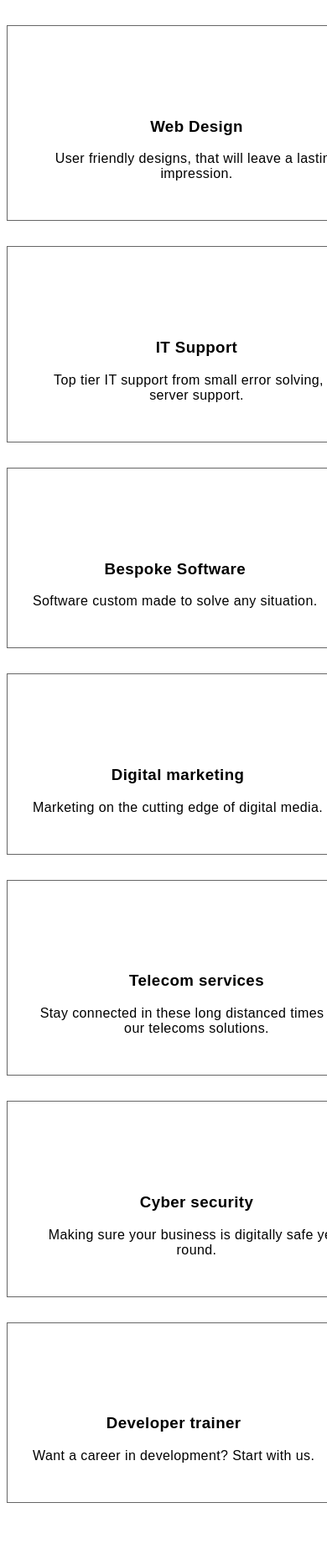
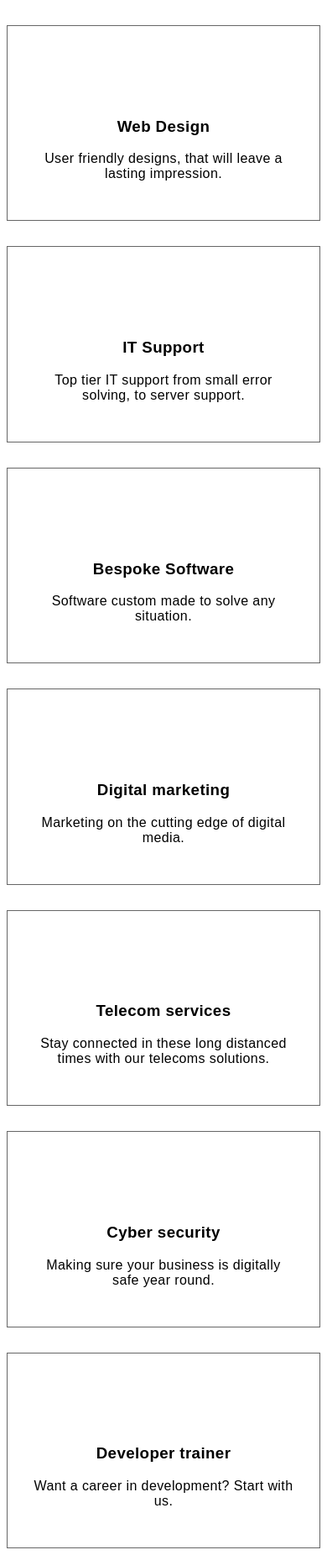
Before and after one commit to Pjard94/Netmatters, a PHP site: page /card_skeleton.html in a window 390 px wide; the page is wider, and only the part inside the window is pictured. Shown: that part at 84% size. Before the commit the page ends 1790 px from the top of that part, so only its background shows below. Run offline with PHP 8.4, Linux system fonts and the light colour scheme.

Commit message:
Added a lot of media query items

```diff
--- a/HTML_review/sass/absracts/_variables.scss
+++ b/HTML_review/sass/absracts/_variables.scss
@@ -27,13 +27,22 @@ $color-hover: #121419;
 
 $card-border: #666666;
 
+// the hover state colors for the news articles
 $news-art-alt1: #576C88;
 $news-art-alt2: #C42E2A;
 $news-art-alt3: #2A6EC6;
 
+//social media hover colours
 $fb-blue: #3B5998;
 $tw-blue: #00ACED;
 $in-blue: #0077B5;
 $sta-pink: #d93175;
 
+//form focus
 $news-focus: #5bbfde;
+
+//breakpoints
+$breakpoint-xs: 425px;
+$breakpoint-medium: 768px;
+$breakpoint-large: 992px;
+$breakpoint-xl: 1260px;
--- a/HTML_review/sass/components/_card.scss
+++ b/HTML_review/sass/components/_card.scss
@@ -2,7 +2,7 @@
 // individual card styling found on _card--individuals
 // card layout instructions
 .cards-div {
-    width: 100vw;
+    width: 100%;
     height: auto;
     align-self: center;
     align-content: center;
@@ -13,8 +13,8 @@
     display: flex;
     position: relative;
     flex-wrap: wrap;
-    padding: 0 -15px;
-    justify-content: space-evenly;
+    // justify-content: space-evenly;
+    width: 100%;
 }
 
 .card {
@@ -22,8 +22,7 @@
     border: 1px solid #666666;
     align-items: center;
     margin-top: 30px;
-    min-width: 453px;
-    max-width: 720px;
+    width: 100%;
     height: 290px;
     position: relative;
     text-align: center;
@@ -107,7 +106,7 @@
 //Media Queries
 @media screen and (max-width:600px) {
 .card {
-    width: 312px;
+    min-width: 312px;
     height: auto;
     padding: 30px;
 }
@@ -123,15 +122,15 @@
          flex-direction: none;
     }
 
-    .card--TS,
-    .card--WD,
-    .card--CS,
-    .card--DT {
-        height: 268px;
-    }
+    // .card--TS,
+    // .card--WD,
+    // .card--CS,
+    // .card--DT {
+    //     height: 268px;
+    // }
 }
 
-@media screen and (min-width:768px) {
+@media screen and (min-width:$breakpoint-medium) {
 
     .cards--section {
         width: 750px;
@@ -147,13 +146,14 @@
     }
 }
 
-@media screen and (min-width:992px) {
+@media screen and (min-width:$breakpoint-large) {
 
     .cards--section {
         display: flex;
         flex-wrap: wrap;
-        width: 970px;
+        width: 80vw;
         height: auto;
+        margin-left: 10vw;
     }
 
     .card--BS,
@@ -168,21 +168,24 @@
     .card--CS,
     .card--DT {
         width: 455px;
+        height: 312px;
     }
 }
 
-@media screen and (min-width:1260px) {
+@media screen and (min-width:$breakpoint-xl) {
 
     .cards--section {
         width: 1200px;
         height: auto;
+        flex-direction: row;
+        margin:auto;
     }
 
     .card--BS,
     .card--IT,
     .card--DM {
         width: 293px;
-        height: 356px;
+        height: 312px;
     }
 
     .card--TS,
--- a/HTML_review/sass/components/_culture.scss
+++ b/HTML_review/sass/components/_culture.scss
@@ -22,7 +22,7 @@
     grid-template-rows: 5;
     flex-wrap: wrap;
     padding-right: 70px;
-    max-width: 1170px;
+    width: 100%;
     height: auto;
     align-items: center;
     align-self: center;
@@ -70,16 +70,31 @@
 }
 
 //media queries
-@media screen and (min-width: 751px) {
 
+@media screen and (min-width:768px) {
 
-    .bg--image {
-    background-image: url();
-    background-repeat: no-repeat;
-    background-size: 500px 500px;
+}
+
+@media screen and (min-width:992px) {
+
+    .culture--container {
+        background: url(../Assets/about.png) $background-color-primary;
+        background-repeat: no-repeat;
+        background-position: right;
+    }
+
+    .culture {
+        width: 970px;
+        height: 393px;
+    }
+
+}
+
+@media screen and (min-width:$breakpoint-xl) {
+
+    .culture {
+        width: 1170px;
+        height: 453px;
+        margin: auto;
     }
 }
-
-@media screen and (min-width: 975px) {
-
-}
--- a/HTML_review/sass/components/_footer.scss
+++ b/HTML_review/sass/components/_footer.scss
@@ -85,14 +85,25 @@ footer i {
 
 //Media Queries
 
-@media screen and (max-width:992px) {
+@media screen and (max-width:600px) {
+    .row--f {
+    flex-direction: column;
+    }
+}
+
+@media screen and (min-width:$breakpoint-medium) {
     .column {
         flex: 50%;
     }
 }
 
-@media screen and (max-width:600px) {
+@media screen and (min-width:$breakpoint-xl) {
     .row--f {
-    flex-direction: column;
+        width: 1170px;
+        margin: auto;
+    }
+
+    .column {
+        flex: 25%;
     }
 }
--- a/HTML_review/sass/components/_header.scss
+++ b/HTML_review/sass/components/_header.scss
@@ -55,6 +55,7 @@
     text-align: center;
     align-items: center;
     margin-left: 5px;
+    flex-direction: column;
 }
 
 .menu-button:link,
--- a/HTML_review/sass/components/_latest.scss
+++ b/HTML_review/sass/components/_latest.scss
@@ -117,17 +131,54 @@
     background-color: $news-art-alt3;
 }
 
-@media screen and (min-width: 768px) {
+@media screen and (min-width: $breakpoint-medium) {
+
+    .latest--title {
+        width: 720px;
+    }
+
+    .news-article,
+    .news-article img {
+        width: 345px;
+    }
 
     .n--a3 {
         display: none;
     }
 }
 
-@media screen and (min-width: 1260px) {
+@media screen and (min-width: $breakpoint-large) {
+
+    .latest--title {
+        width: 940px;
+    }
+
+    .latest--container {
+        width: 970px;
+        margin: auto;
+    }
+}
+
+@media screen and (min-width: $breakpoint-xl) {
+
+    .latest--title {
+        width: 1170px;
+    }
+
+    .latest--container {
+        width: 1200px;
+        height: auto;
+        margin: auto;
+    }
 
     .n--a3 {
         display: unset;
     }
 
+    .news-article,
+    .news-article img {
+        width: 370px;
+    }
+
+
 }
--- a/HTML_review/sass/components/_news.scss
+++ b/HTML_review/sass/components/_news.scss
@@ -5,6 +5,7 @@
     background-color: $background-color-footer;
     width: 100%;
     height: auto;
+    align-content: center;
 }
 
 .row--n {
@@ -12,6 +13,7 @@
     flex-wrap: wrap;
     font-size: $primary-fontsize;
     padding: 30px;
+    margin: auto;
 }
 
 .Newsletter h2 {
@@ -32,7 +34,7 @@
 .entry label,
 .entry input {
     display: block;
-    width: 45vw;
+    width: 45%;
     height: auto;
 }
 
@@ -92,3 +94,25 @@ outline: none;
     min-width: 376px;
     height: 47px;
 }
+
+@media screen and (min-width:$breakpoint-xl) {
+
+    .row--n {
+        width: 1170px;
+        height: auto;
+        margin: auto;
+    }
+
+    .entry {
+        width: 50%;
+        padding: none;
+        margin: none;
+    }
+
+    #name,
+    #email {
+        width: 540px;
+        margin: none;
+        padding: none;
+    }
+}
--- a/HTML_review/sass/components/_slider.scss
+++ b/HTML_review/sass/components/_slider.scss
@@ -13,8 +13,8 @@
 // the text area rules
 .slider--text {
     display: flex;
-    grid-template-columns: 1;
-    grid-template-rows: 3;
+    // grid-template-columns: 1;
+    // grid-template-rows: 3;
     justify-content: center;
     align-items: center;
     flex-direction: column;
@@ -50,3 +50,12 @@
 .design-button:hover {
     background-color: $fill-des-dev-dar;
 }
+
+
+@media screen and (min-width:$breakpoint-xl) {
+
+    .slider--text {
+        width: 1170px;
+        // height: 246px;
+    }
+}
--- a/HTML_review/sass/style.css
+++ b/HTML_review/sass/style.css
@@ -390,8 +393,7 @@ body {
   border: 1px solid #666666;
   align-items: center;
   margin-top: 30px;
-  min-width: 453px;
-  max-width: 720px;
+  width: 100%;
   height: 290px;
   position: relative;
   text-align: center;
@@ -467,7 +469,7 @@ body {
 
 @media screen and (max-width: 600px) {
   .card {
-    width: 312px;
+    min-width: 312px;
     height: auto;
     padding: 30px;
   }
```
Also changed, not shown: other parts of HTML_review/sass/components/_latest.scss (+22 -8 lines), other parts of HTML_review/sass/style.css (+122 -30 lines), HTML_review/index.html (+5 -2 lines), HTML_review/Assets/about.png (added), 1 other file.
